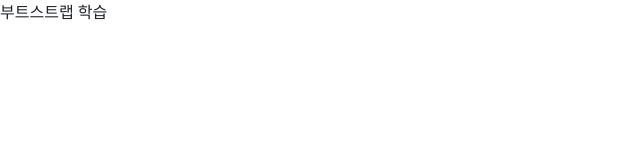
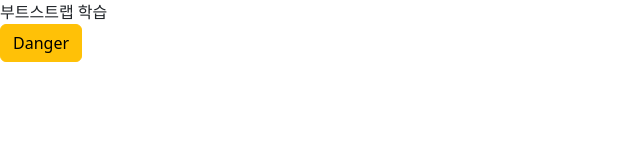
Before and after one commit to dasom222g/learn-bootstrap, a plain HTML site: page index.html in a window 1280 px wide. Shown: the whole page, without its empty margins (0-640 px from the left). Drawn offline with nearby package versions, Linux system fonts and the light colour scheme.

Commit message:
Add button

```diff
--- a/index.html
+++ b/index.html
@@ -15,6 +15,8 @@
   </head>
   <body>
     <div>부트스트랩 학습</div>
+    <button type="button" class="btn btn-daner btn-warning">Danger</button>
+
     <!-- 부트스트랩 JS cdn -->
     <script
       src="https://cdn.jsdelivr.net/npm/bootstrap@5.3.3/dist/js/bootstrap.bundle.min.js"
```
